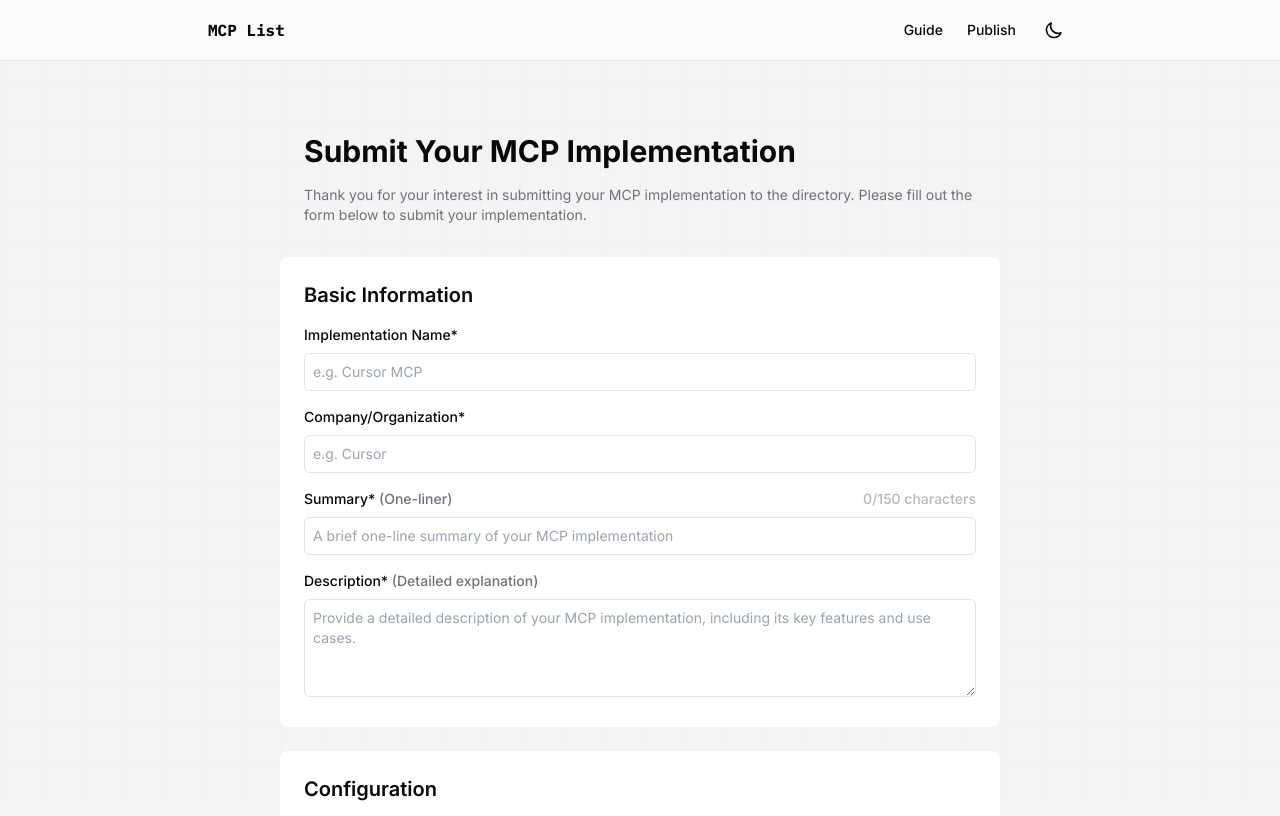
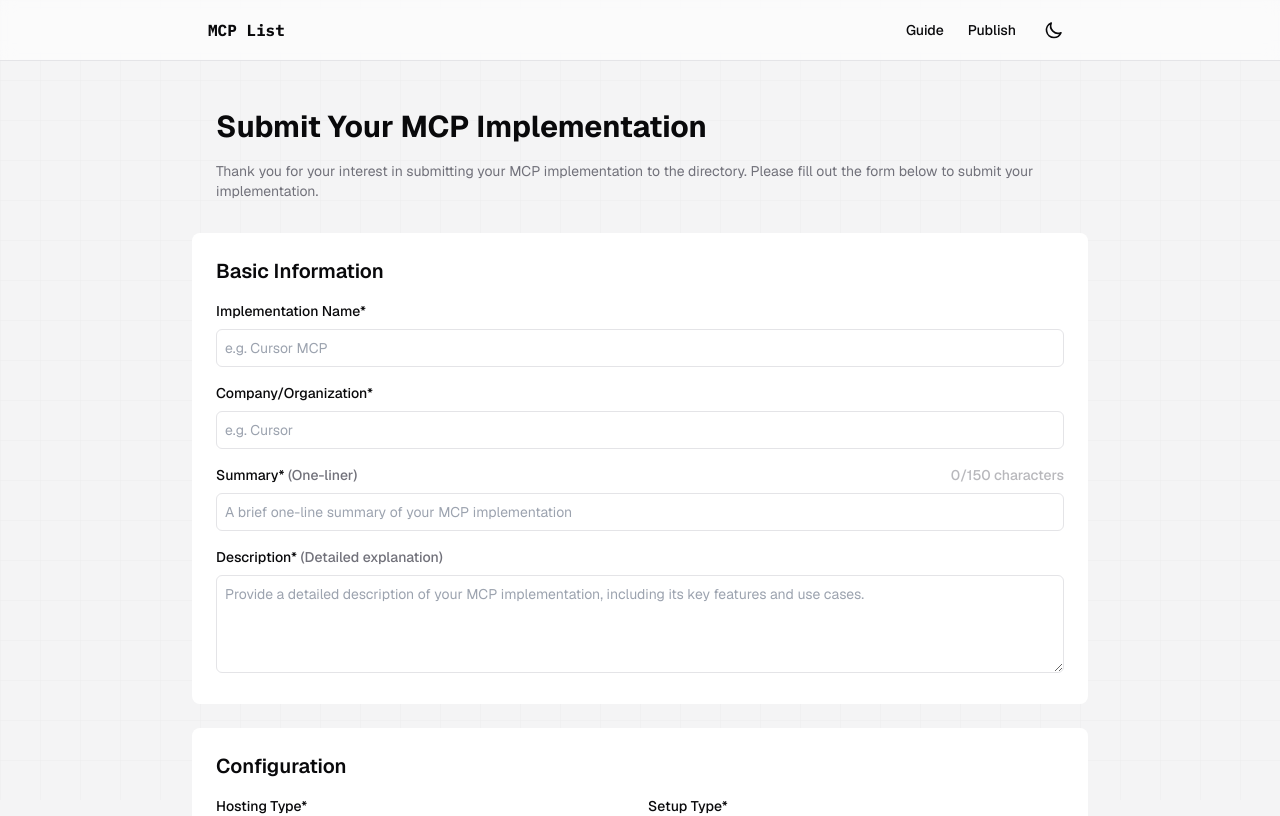
Before and after one commit to andrewhuhh/mcp-list, a React (Vite) app: page /submit in a window 1280 px wide. Shown: the top 816 px of the page. Built offline with nearby package versions, Linux system fonts and the light colour scheme; no server answers; what tailwindcss-scrollbar would draw is missing.

Commit message:
Update Typography and Styling with Geist Font
- Replace Inter font with Geist in index.html, tailwind configs
- Enhance StarRating component with dark mode and refined color scheme
- Refactor Directory page with consistent grid layout constant
- Adjust Submit page max-width for improved layout

```diff
--- a/index.html
+++ b/index.html
@@ -29,7 +29,7 @@
 
     <link rel="preconnect" href="https://fonts.googleapis.com">
     <link rel="preconnect" href="https://fonts.gstatic.com" crossorigin>
-    <link href="https://fonts.googleapis.com/css2?family=IBM+Plex+Mono:ital,wght@0,100;0,200;0,300;0,400;0,500;0,600;0,700;1,100;1,200;1,300;1,400;1,500;1,600;1,700&family=Inter:ital,opsz,wght@0,14..32,100..900;1,14..32,100..900&display=swap" rel="stylesheet">
+    <link href="https://fonts.googleapis.com/css2?family=IBM+Plex+Mono:ital,wght@0,100;0,200;0,300;0,400;0,500;0,600;0,700;1,100;1,200;1,300;1,400;1,500;1,600;1,700&family=Geist:wght@100;200;300;400;500;600;700;800;900&display=swap" rel="stylesheet">
     <title>MCP List - Model Context Protocol Directory for Cursor, Windsurf & More</title>
   </head>
   <body>
--- a/src/components/voting/StarRating.tsx
+++ b/src/components/voting/StarRating.tsx
@@ -25,9 +25,20 @@ export const StarRating: React.FC<StarRatingProps> = ({
         onVote('up');
       }}
       className={cn(
-        'flex items-center gap-1.5 text-sm font-semibold rounded-full bg-gray-200 border border-gray-300 py-0.5 px-2',
-        hasVoted ? 'text-yellow-400 bg-yellow-400/10 border-yellow-400' : 'text-gray-500 hover:text-yellow-400 hover:bg-yellow-400/10 hover:border-yellow-400',
-        'transition-colors duration-200',
+        'flex items-center gap-1.5 text-sm font-semibold rounded-full',
+        'border py-0.5 px-2 transition-colors duration-200',
+        hasVoted ? [
+          'text-yellow-600 dark:text-yellow-400',
+          'bg-yellow-100/50 dark:bg-yellow-400/10',
+          'border-yellow-300 dark:border-yellow-500'
+        ] : [
+          'text-gray-700 dark:text-gray-300',
+          'bg-gray-100 dark:bg-gray-800',
+          'border-gray-300 dark:border-gray-600',
+          'hover:text-yellow-600 dark:hover:text-yellow-400',
+          'hover:bg-yellow-100/50 dark:hover:bg-yellow-400/10',
+          'hover:border-yellow-300 dark:hover:border-yellow-500'
+        ],
         className
       )}
       aria-label={hasVoted ? 'Already starred' : 'Star'}
--- a/src/pages/Directory.tsx
+++ b/src/pages/Directory.tsx
@@ -15,6 +15,8 @@ import { motion, AnimatePresence } from 'framer-motion';
 import { useInView } from 'react-intersection-observer';
 import { Skeleton } from "../components/ui/skeleton";
 import { Helmet } from 'react-helmet-async';
+
+const GRID_LAYOUT_CLASS = "grid grid-cols-1 md:grid-cols-2 xl:grid-cols-3 gap-3 md:gap-4 mt-6";
 
 type SortOption = {
   label: string;
@@ -150,7 +152,7 @@ export const Directory = () => {
 
       {/* Loading State - Initial */}
       {loading && !data && (
-        <div className="grid grid-cols-1 md:grid-cols-2 xl:grid-cols-3 gap-3 md:gap-6 mt-6">
+        <div className={GRID_LAYOUT_CLASS}>
           {Array.from({ length: 6 }).map((_, i) => (
             <MCPCardSkeleton key={i} />
           ))}
@@ -179,7 +181,7 @@ export const Directory = () => {
       {/* MCP List */}
       {!loading && !error && (
         <div className="flex flex-col">
-          <div className="grid grid-cols-1 md:grid-cols-2 xl:grid-cols-3 gap-3 md:gap-6 mt-6">
+          <div className={GRID_LAYOUT_CLASS}>
             <AnimatePresence mode="popLayout">
               {uniqueMCPs.map((mcp) => (
                 <motion.div
@@ -204,7 +206,7 @@ export const Directory = () => {
           {(hasNextPage || isFetchingNextPage) && (
             <div
               ref={loadMoreRef}
-              className="grid grid-cols-1 md:grid-cols-2 xl:grid-cols-3 gap-3 md:gap-6 mt-6"
+              className={GRID_LAYOUT_CLASS}
             >
               {isFetchingNextPage && Array.from({ length: 3 }).map((_, i) => (
                 <MCPCardSkeleton key={`loading-${i}`} />
--- a/src/pages/Submit.tsx
+++ b/src/pages/Submit.tsx
@@ -201,7 +201,7 @@ export const Submit = () => {
   };
 
   return (
-    <div className="h-full max-w-3xl mx-auto p-6 pb-12">
+    <div className="h-full max-w-4xl mx-auto pb-12">
 
       {/* Header */}
       <div className="mt-6 mb-8 text-foreground px-6">
--- a/tailwind.config.cjs
+++ b/tailwind.config.cjs
@@ -8,7 +8,7 @@ module.exports = {
   theme: {
     extend: {
       fontFamily: {
-        sans: ['Inter var', 'Inter', 'system-ui', '-apple-system', 'BlinkMacSystemFont', 'Segoe UI', 'Roboto', 'Helvetica Neue', 'Arial', 'sans-serif'],
+        sans: ['Geist', 'system-ui', '-apple-system', 'BlinkMacSystemFont', 'Segoe UI', 'Roboto', 'Helvetica Neue', 'Arial', 'sans-serif'],
         mono: ['Space Mono', 'monospace'],
       },
       colors: {
--- a/tailwind.config.js
+++ b/tailwind.config.js
@@ -20,7 +20,7 @@ module.exports = {
         DEFAULT: '-0.025em', // -2.5%
       },
       fontFamily: {
-        sans: ['Inter', 'sans-serif'],
+        sans: ['Geist', 'sans-serif'],
         mono: ['IBM Plex Mono', 'monospace'],
       },
       fontWeight: {
```
